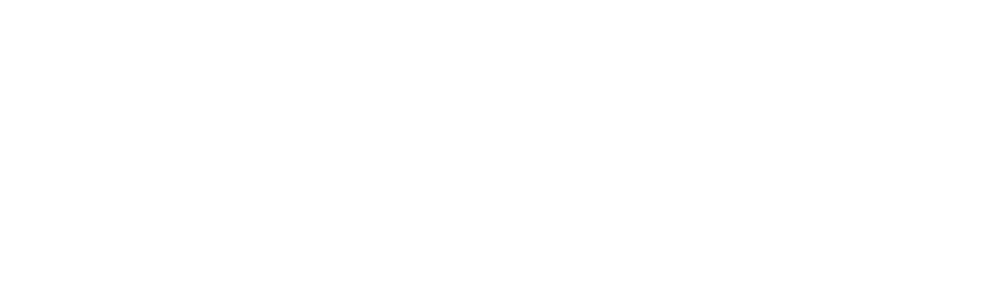
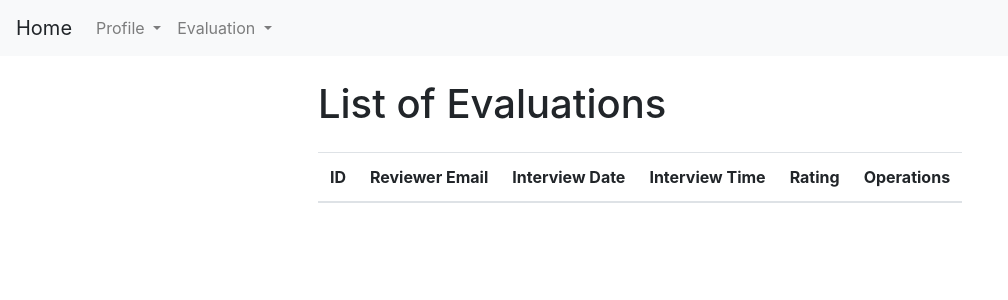
Before and after one commit to nguyeric/Angular-Case-Study, an Angular app: page /listEvaluation in a window 1280 px wide. Before the commit this address led to /. Shown: the top 300 px of the page, without its empty margins (0-1008 px from the left). Built offline with nearby package versions, Linux system fonts and the light colour scheme.

Commit message:
Added Additional Pages

```diff
--- a/src/app/app-routing.module.ts
+++ b/src/app/app-routing.module.ts
@@ -4,6 +4,8 @@
 import { NgModule } from '@angular/core';
 import { Routes, RouterModule } from '@angular/router';
 import { AddProfileComponent } from './add-profile/add-profile.component';
+import { ListProfileComponent } from './list-profile/list-profile.component';
+import { ListEvaluationComponent } from './list-evaluation/list-evaluation.component';
 
 
 const routes: Routes = [
@@ -13,9 +15,10 @@
   { path: '',   redirectTo: '/home', pathMatch: 'full' },
   { path: 'home', component: HomeComponent},
   { path: 'addProfile', component: AddProfileComponent },
-  { path: 'addEvaluation', component: AddEvaluationComponent }
+  { path: 'addEvaluation', component: AddEvaluationComponent },
 
-
+  { path: 'listProfile', component: ListProfileComponent },
+  { path: 'listEvaluation', component: ListEvaluationComponent }
   //Not currently in use:
   /*
   ,
@@ -25,8 +28,8 @@
   { path: 'getProfile/:id', component: GetProfileComponent },
   { path: 'getEvaluation/:id', component: GetEvaluationComponent },
 
-  { path: 'listProfile', component: ListProfileComponent },
-  { path: 'listEvaluation', component: ListEvaluationComponent },
+
+
 
   { path: 'updateProfile/:id', component: UpdateProfileComponent },
   { path: 'updateEvaluation/:id', component: UpdateEvaluationComponent }
@@ -39,4 +42,4 @@
   exports: [RouterModule]
 })
 export class AppRoutingModule { }
-export const routingComponents = [HomeComponent,AddProfileComponent,AddEvaluationComponent]
+export const routingComponents = [HomeComponent,AddProfileComponent,AddEvaluationComponent,ListProfileComponent,ListEvaluationComponent]
--- a/src/app/app.module.ts
+++ b/src/app/app.module.ts
@@ -8,6 +8,8 @@
 import { NavbarComponent } from './navbar/navbar.component';
 import { AddProfileComponent } from './add-profile/add-profile.component';
 import { AddEvaluationComponent } from './add-evaluation/add-evaluation.component';
+import { ListProfileComponent } from './list-profile/list-profile.component';
+import { ListEvaluationComponent } from './list-evaluation/list-evaluation.component';
 
 @NgModule({
   declarations: [
@@ -15,7 +17,9 @@
     routingComponents,
     NavbarComponent,
     AddProfileComponent,
-    AddEvaluationComponent
+    AddEvaluationComponent,
+    ListProfileComponent,
+    ListEvaluationComponent
   ],
   imports: [
     BrowserModule,
--- /dev/null
+++ b/src/app/list-evaluation/list-evaluation.component.html
@@ -0,0 +1,58 @@
+
+<!DOCTYPE html>
+<html>
+<head>
+<meta charset="ISO-8859-1">
+<title>Insert title here</title>
+
+</head>
+<body>
+<app-navbar></app-navbar>
+
+<div class="container">
+<div class="row d-flex justify-content-center">
+<div class="column">
+	<div class="h1 text-left my-4">List of Evaluations</div>
+
+	<table class="table table-striped table-border">
+		<thead>
+			<tr>
+				<th scope="col">ID</th>
+				<th scope="col">Reviewer Email</th>
+				<th scope="col">Interview Date</th>
+				<th scope="col">Interview Time</th>
+				<th scope="col">Rating</th>
+				<th scope="col">Operations</th>
+			</tr>
+		</thead>
+		<tbody>
+            <!--
+			<c:forEach items='${evaluations}' var="evaluation">
+				<tr>
+					<td>${evaluation.getId() }</td>
+					<td>${evaluation.getReviewerEmail() }</td>
+					<td>
+					${evaluation.getInterviewDate().getDate()} ${evaluation.getInterviewDate().getMonth() } ${evaluation.getInterviewDate().getYear() }
+					</td>
+					<td>
+					${evaluation.getInterviewDate().getHours() }:${evaluation.getInterviewDate().getMinutes() }
+					</td>
+					<td>${evaluation.getRating()}</td>
+					<td>
+						<a class="btn btn-primary" href="/getEvaluation/${evaluation.getId()}">View</a>
+						<a class="btn btn-info" href="/updateEvaluation/${evaluation.getId()}">Edit</a>
+						<a class="btn btn-danger" href="/deleteEvaluation/${evaluation.getId()}">Delete</a>
+					</td>
+				</tr>
+            </c:forEach>
+            -->
+		</tbody>
+	</table>
+
+
+</div>
+</div>
+</div>
+
+</body>
+</html>
--- /dev/null
+++ b/src/app/list-evaluation/list-evaluation.component.ts
@@ -0,0 +1,15 @@
+import { Component, OnInit } from '@angular/core';
+
+@Component({
+  selector: 'app-list-evaluation',
+  templateUrl: './list-evaluation.component.html',
+  styleUrls: ['./list-evaluation.component.css']
+})
+export class ListEvaluationComponent implements OnInit {
+
+  constructor() { }
+
+  ngOnInit() {
+  }
+
+}
--- /dev/null
+++ b/src/app/list-profile/list-profile.component.html
@@ -0,0 +1,53 @@
+
+<!DOCTYPE html>
+<html>
+<head>
+<meta charset="ISO-8859-1">
+<title>Insert title here</title>
+</head>
+<body>
+<app-navbar></app-navbar>
+
+<div class="container">
+<div class="row d-flex justify-content-center">
+<div class="column">
+	<div class="h1 text-left my-4">List of Profiles</div>
+
+	<table class="table table-striped table-border">
+		<thead>
+			<tr>
+				<th scope="col">ID</th>
+				<th scope="col">First Name</th>
+				<th scope="col">Last Name</th>
+				<th scope="col">Email</th>
+				<th scope="col">Operations</th>
+			</tr>
+		</thead>
+		<tbody>
+            <!--
+                Original code commented out:
+			<c:forEach items='${profiles}' var="profile">
+				<tr>
+					<td>${profile.getId() }</td>
+					<td>${profile.getFirstName() }</td>
+					<td>${profile.getLastName() }</td>
+					<td>${profile.getEmail() }</td>
+					<td>
+						<a class="btn btn-primary" href="/getProfile/${profile.getId()}">View</a>
+						<a class="btn btn-info" href="/updateProfile/${profile.getId()}">Edit</a>
+						<a class="btn btn-danger" href="/deleteProfile/${profile.getId()}">Delete</a>
+					</td>
+
+				</tr>
+            </c:forEach>
+            -->
+		</tbody>
+	</table>
+
+
+</div>
+</div>
+</div>
+
+</body>
+</html>
--- /dev/null
+++ b/src/app/list-profile/list-profile.component.ts
@@ -0,0 +1,15 @@
+import { Component, OnInit } from '@angular/core';
+
+@Component({
+  selector: 'app-list-profile',
+  templateUrl: './list-profile.component.html',
+  styleUrls: ['./list-profile.component.css']
+})
+export class ListProfileComponent implements OnInit {
+
+  constructor() { }
+
+  ngOnInit() {
+  }
+
+}
--- a/src/app/navbar/navbar.component.html
+++ b/src/app/navbar/navbar.component.html
@@ -1,3 +1,4 @@
+<!DOCTYPE html>
 <nav class="navbar navbar-expand-lg navbar-light bg-light">
     <a class="navbar-brand"  (click)="navigate('')" >Home</a>
     <button class="navbar-toggler" type="button" data-toggle="collapse" data-target="#navbarNav" aria-controls="navbarNav" aria-expanded="false" aria-label="Toggle navigation">
```
Also changed, not shown: src/app/list-evaluation/list-evaluation.component.css (added), src/app/list-profile/list-profile.component.css (added), 2 other files (tests, documents, lock files or other folders).
